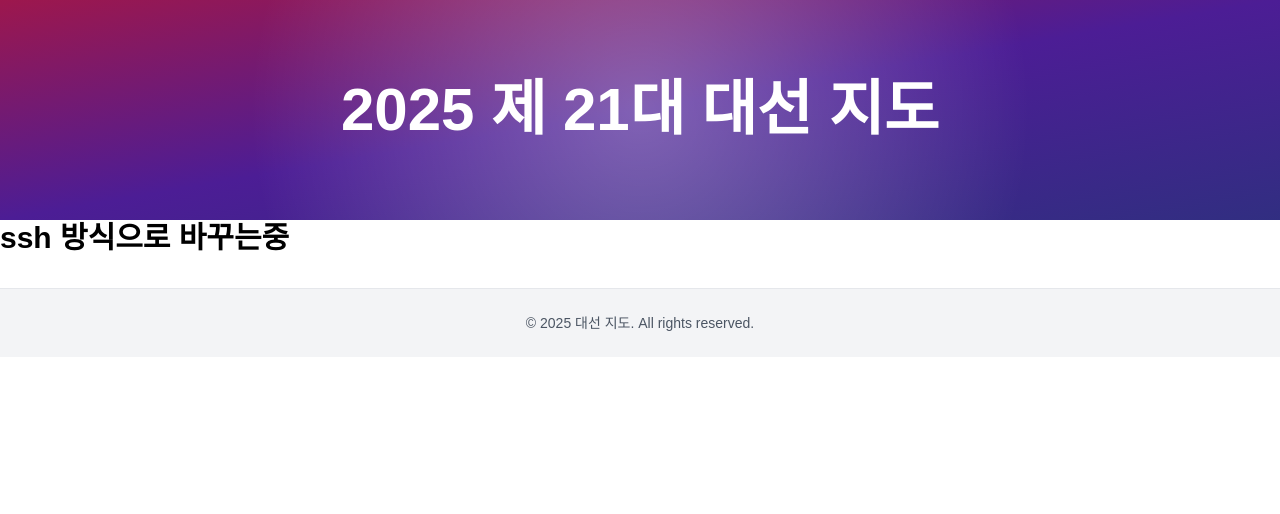
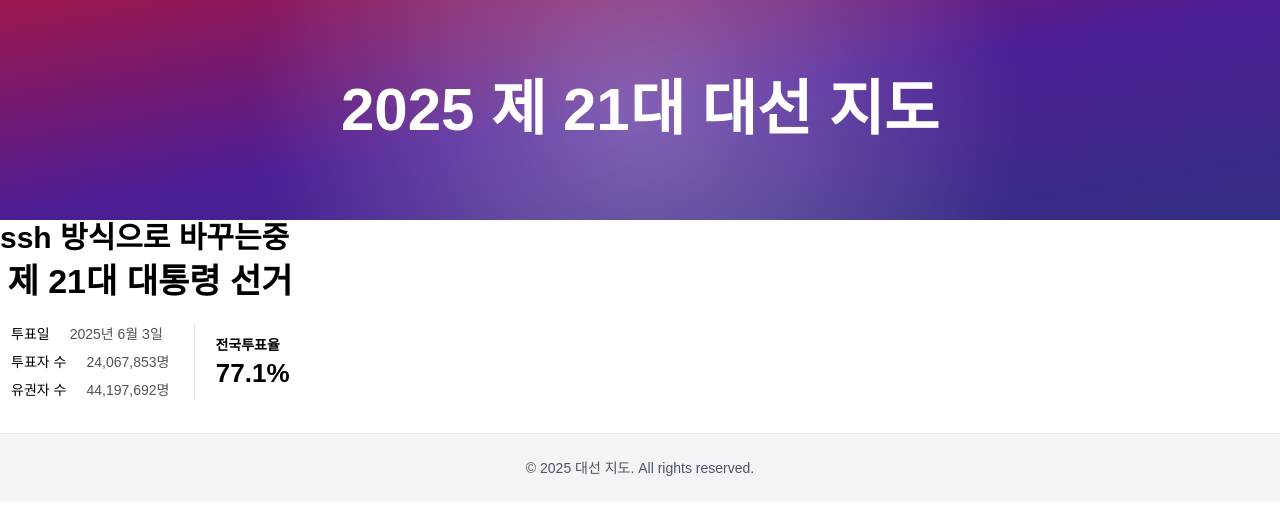
Before and after one commit to DevONew/vote2025, a Next.js app: page / in a window 1280 px wide. Shown: the top 514 px of the page. Built offline with nearby package versions, Linux system fonts and the light colour scheme.

Commit message:
투표율 컴포넌트 퍼블 완성

```diff
--- /dev/null
+++ b/src/app/components/ui/ElectionTurnoutCard.tsx
@@ -0,0 +1,27 @@
+'use client';
+import React from "react";
+
+export default function ElectionTurnoutCard() {
+    return (
+        <div className="w-[300px]">
+            <div className="text-[34px] font-bold mb-4 text-center">제 21대 대통령 선거</div>
+            <div className="flex flex-row pl-[10px]">
+                <div className="flex flex-col gap-y-2 text-sm border border-white border-r-neutral-200 pr-[25px]">
+                    <div className="flex gap-5">
+                        <p>투표일</p><span className="text-neutral-600">2025년 6월 3일</span>
+                    </div>
+                    <div className="flex gap-5">
+                        <p>투표자 수</p><span className="text-neutral-600">24,067,853명</span>
+                    </div>
+                    <div className="flex gap-5">
+                        <p>유권자 수</p><span className="text-neutral-600">44,197,692명</span>
+                    </div>
+                </div>
+                <div className="flex flex-col flex-1 justify-center text-center">
+                    <span className="block text-sm font-bold leading-[17px]">전국투표율</span>
+                    <div className="text-[26px] font-bold mt-[5px] leading-[28px] pl-[10px]">77.1%</div>
+                </div>
+            </div>
+        </div>
+    );
+}
--- a/src/app/page.tsx
+++ b/src/app/page.tsx
@@ -1,3 +1,9 @@
+import ElectionTurnoutCard from "./components/ui/ElectionTurnoutCard";
 export default function Page() {
-  return <h1 className="text-3xl font-bold ">ssh 방식으로 바꾸는중</h1>;
+  return (
+    <>
+      <h1 className="text-3xl font-bold ">ssh 방식으로 바꾸는중</h1>
+      <ElectionTurnoutCard/>
+    </>
+  );
 }
```
